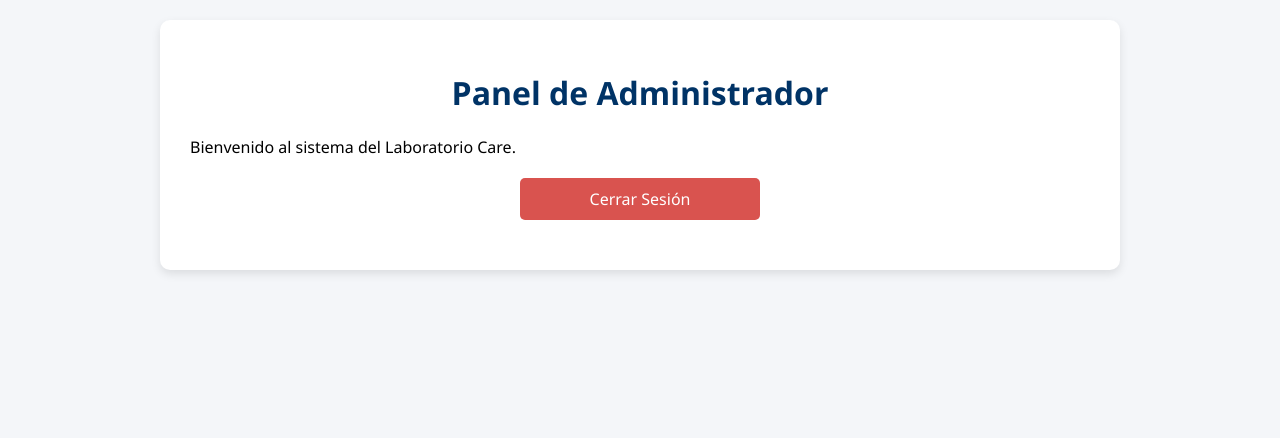
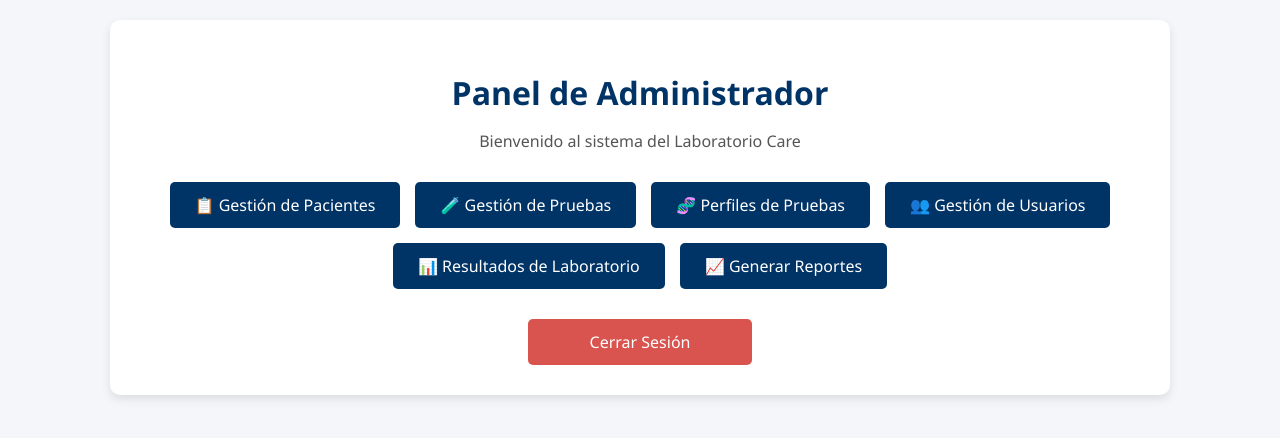
Before and after one commit to castdandc-debug/laboratorio-frontend, a plain HTML site: page panel/administrador/dashboard.html in a window 1280 px wide. Drawn offline with Linux system fonts and the light colour scheme.

Commit message:
Agrego dashboard funcional para administrador con enlaces

```diff
--- a/panel/administrador/dashboard.html
+++ b/panel/administrador/dashboard.html
@@ -12,7 +12,7 @@
       padding: 20px;
     }
     .container {
-      max-width: 900px;
+      max-width: 1000px;
       margin: auto;
       background: white;
       padding: 30px;
@@ -22,27 +22,59 @@
     h1 {
       color: #003366;
       text-align: center;
+      margin-bottom: 10px;
+    }
+    p {
+      text-align: center;
+      color: #555;
+      margin-bottom: 30px;
+    }
+    .actions {
+      display: flex;
+      gap: 15px;
+      justify-content: center;
+      flex-wrap: wrap;
+      margin-bottom: 30px;
+    }
+    .btn {
+      background: #003366;
+      color: white;
+      padding: 12px 25px;
+      border: none;
+      border-radius: 5px;
+      text-decoration: none;
+      font-size: 16px;
+      cursor: pointer;
+      transition: background 0.3s;
+      text-align: center;
+    }
+    .btn:hover {
+      background: #002244;
     }
     .logout {
       background: #d9534f;
-      color: white;
-      border: none;
-      padding: 10px 20px;
-      border-radius: 5px;
-      cursor: pointer;
       display: block;
-      margin: 20px auto;
+      margin: 30px auto 0;
       width: 200px;
-      text-align: center;
-      text-decoration: none;
+      padding: 12px;
     }
   </style>
 </head>
 <body>
   <div class="container">
     <h1>Panel de Administrador</h1>
-    <p>Bienvenido al sistema del Laboratorio Care.</p>
-    <a href="../login.html" class="logout">Cerrar Sesión</a>
+    <p>Bienvenido al sistema del Laboratorio Care</p>
+
+    <div class="actions">
+      <a href="./pacientes.html" class="btn">📋 Gestión de Pacientes</a>
+      <a href="./pruebas.html" class="btn">🧪 Gestión de Pruebas</a>
+      <a href="./perfiles.html" class="btn">🧬 Perfiles de Pruebas</a>
+      <a href="./usuarios.html" class="btn">👥 Gestión de Usuarios</a>
+      <a href="./resultados.html" class="btn">📊 Resultados de Laboratorio</a>
+      <a href="./reportes.html" class="btn">📈 Generar Reportes</a>
+    </div>
+
+    <a href="../inicio.html" class="btn logout">Cerrar Sesión</a>
   </div>
 </body>
 </html>
```
Also changed, not shown: panel/administrador/pacientes.html (added, +1 -0 lines), panel/administrador/perfiles.html (added), panel/administrador/pruebas.html (added), panel/administrador/reportes.html (added), panel/administrador/resultados.html (added), panel/administrador/usuarios.html (added).
